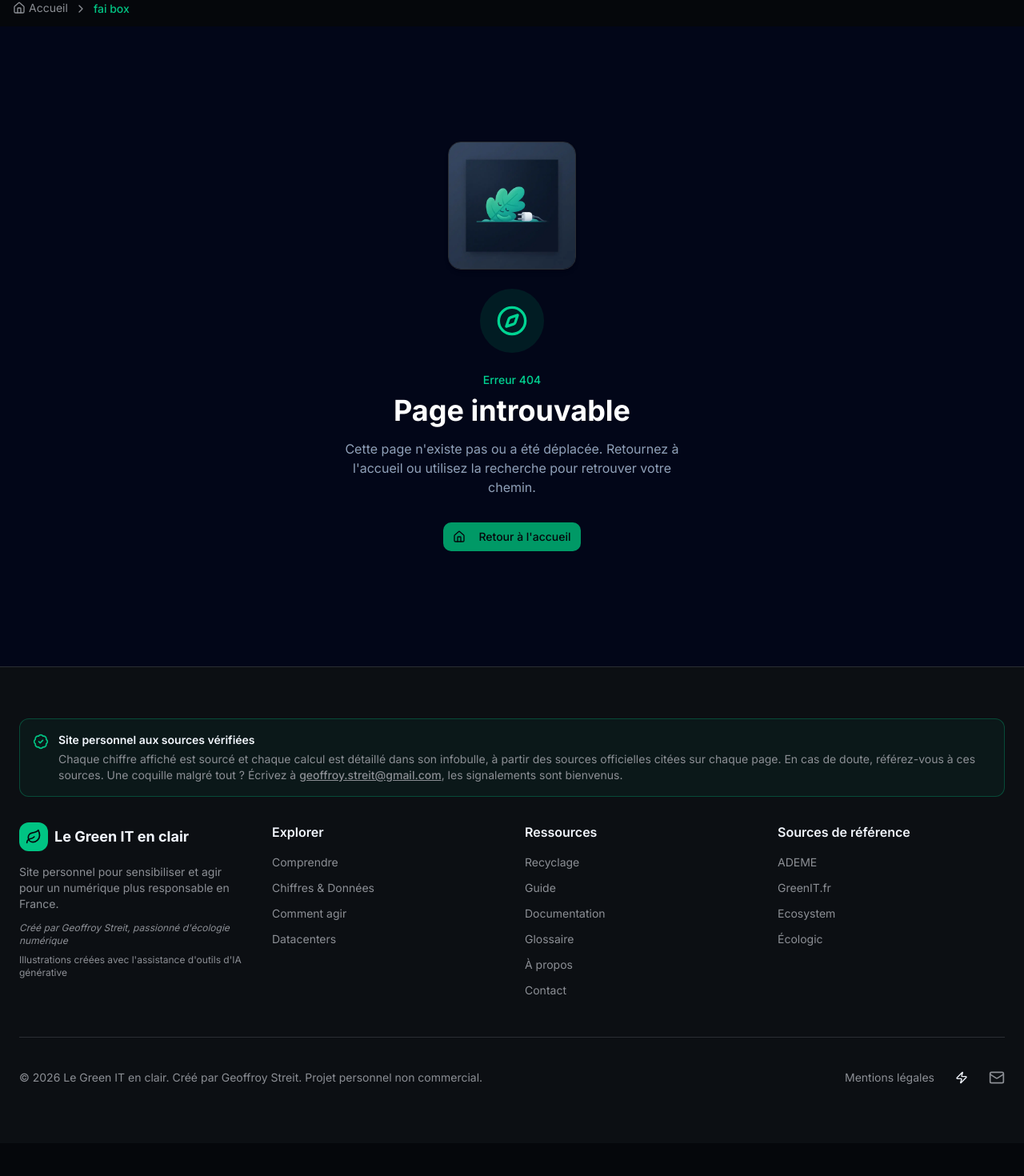
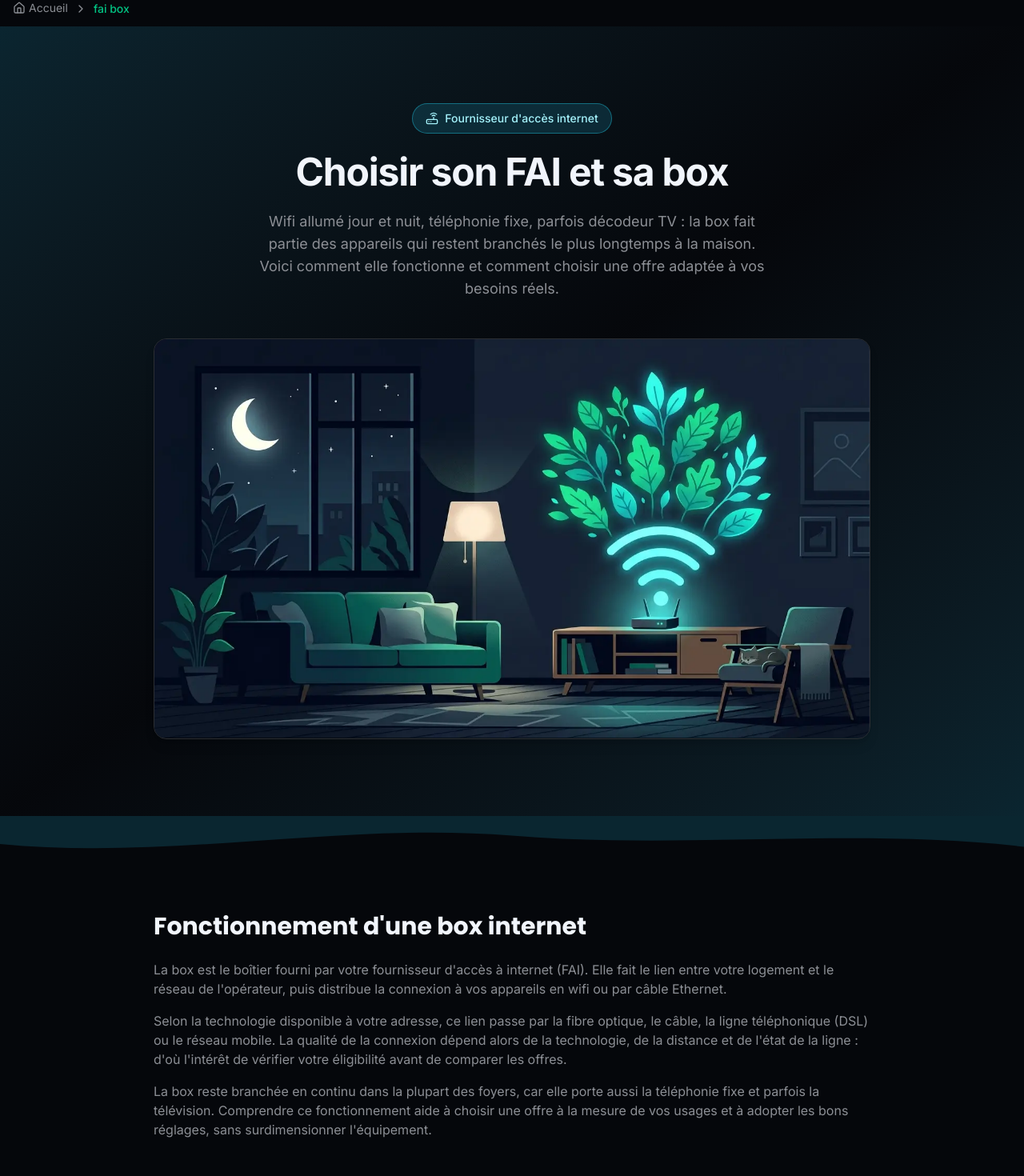
Before and after one commit to Hylst/le-green-it-en-clair, a Next.js app: page /greenit/fai-box in a window 1280 px wide. Before the commit this address had no page. Shown: the part 77-1547 px from the top of the page at 80% size. Before the commit the page ends 1506 px from the top, so only its background shows below. Built offline with nearby package versions, Linux system fonts and the light colour scheme.

Commit message:
feat: squelette page FAI/box avec hero et fonctionnement

```diff
--- /dev/null
+++ b/app/fai-box/page.tsx
@@ -0,0 +1,57 @@
+import { Router } from "lucide-react"
+import type { Metadata } from "next"
+import { PageHero } from "@/components/page-hero"
+import { SectionDivider } from "@/components/section-divider"
+import { pageOpenGraph } from "@/lib/metadata"
+
+export const metadata: Metadata = {
+  title: "Choisir son FAI et sa box",
+  description:
+    "Comprendre le fonctionnement d'une box internet et choisir son fournisseur d'accès avec des critères sobres : juste besoin, réemploi et réglages économes.",
+  alternates: { canonical: "https://hylst.fr/greenit/fai-box/" },
+  openGraph: pageOpenGraph(
+    "Choisir son FAI et sa box | Le Green IT en clair",
+    "Comprendre le fonctionnement d'une box internet et choisir son fournisseur d'accès avec des critères sobres.",
+    "/fai-box",
+  ),
+}
+
+export default function FaiBoxPage() {
+  return (
+    <div data-theme="cyan" className="min-h-screen bg-background transition-colors duration-300">
+      <PageHero
+        theme="cyan"
+        image={{ src: "/greenit/images/box-hero.webp", alt: "Box internet posée sur un meuble du salon, voyants lumineux allumés" }}
+        badge={{ icon: Router, label: "Fournisseur d'accès internet" }}
+        title="Choisir son FAI et sa box"
+        intro="Wifi allumé jour et nuit, téléphonie fixe, parfois décodeur TV : la box fait partie des appareils qui restent branchés le plus longtemps à la maison. Voici comment elle fonctionne et comment choisir une offre adaptée à vos besoins réels."
+      />
+      <SectionDivider />
+      <section className="px-6 py-12 lg:py-16">
+        <div className="mx-auto max-w-4xl">
+          <h2 className="font-poppins mb-6 text-balance text-2xl font-bold text-foreground md:text-3xl">
+            Fonctionnement d&apos;une box internet
+          </h2>
+          <div className="space-y-4 text-muted-foreground">
+            <p>
+              La box est le boîtier fourni par votre fournisseur d&apos;accès à internet (FAI). Elle fait le lien
+              entre votre logement et le réseau de l&apos;opérateur, puis distribue la connexion à vos appareils en
+              wifi ou par câble Ethernet.
+            </p>
+            <p>
+              Selon la technologie disponible à votre adresse, ce lien passe par la fibre optique, le câble, la
+              ligne téléphonique (DSL) ou le réseau mobile. La qualité de la connexion dépend alors de la
+              technologie, de la distance et de l&apos;état de la ligne : d&apos;où l&apos;intérêt de vérifier votre
+              éligibilité avant de comparer les offres.
+            </p>
+            <p>
+              La box reste branchée en continu dans la plupart des foyers, car elle porte aussi la téléphonie fixe
+              et parfois la télévision. Comprendre ce fonctionnement aide à choisir une offre à la mesure de vos
+              usages et à adopter les bons réglages, sans surdimensionner l&apos;équipement.
+            </p>
+          </div>
+        </div>
+      </section>
+    </div>
+  )
+}
```
